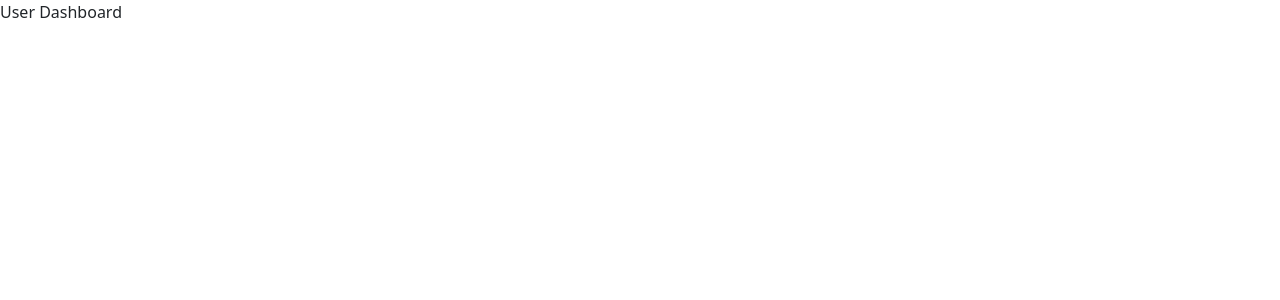
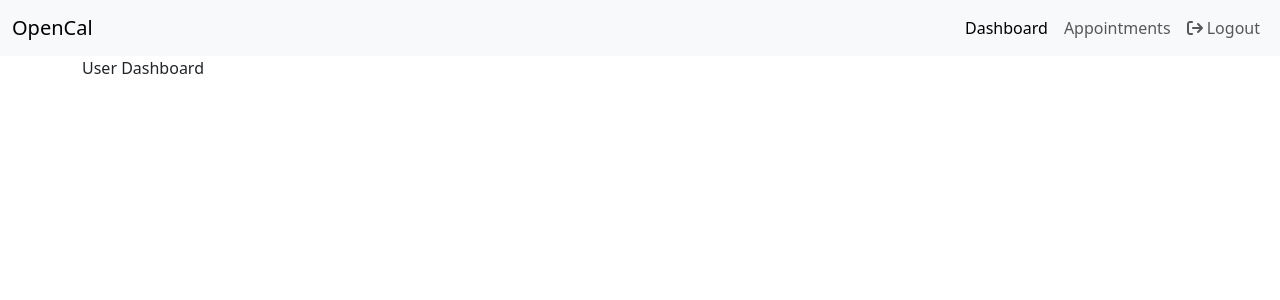
Before and after one commit to var-lab-it/opencal, a Vue app in the folder frontend/: page /dashboard in a window 1280 px wide. Shown: the top 300 px of the page. Built offline with nearby package versions, Linux system fonts and the light colour scheme; sample sign-in values are in the browser's storage.

Commit message:
App layout

```diff
--- a/frontend/index.html
+++ b/frontend/index.html
@@ -1,13 +1,12 @@
 <!doctype html>
 <html lang="en">
-  <head>
-    <meta charset="UTF-8" />
-    <link rel="icon" type="image/svg+xml" href="/vite.svg" />
-    <meta name="viewport" content="width=device-width, initial-scale=1.0" />
-    <title>Vite + Vue + TS</title>
-  </head>
-  <body>
-    <div id="app"></div>
-    <script type="module" src="/src/main.ts"></script>
-  </body>
+<head>
+    <meta charset="UTF-8"/>
+    <meta name="viewport" content="width=device-width, initial-scale=1">
+    <title>OpenCal</title>
+</head>
+<body>
+<div id="opencal"></div>
+<script type="module" src="/src/main.ts"></script>
+</body>
 </html>
--- a/frontend/package.json
+++ b/frontend/package.json
@@ -11,10 +11,16 @@
     "lint:ts:fix": "eslint --ext .ts,.vue src --fix"
   },
   "dependencies": {
+    "@fortawesome/fontawesome-svg-core": "^6.7.2",
+    "@fortawesome/free-brands-svg-icons": "^6.7.2",
+    "@fortawesome/free-regular-svg-icons": "^6.7.2",
+    "@fortawesome/free-solid-svg-icons": "^6.7.2",
+    "@fortawesome/vue-fontawesome": "^3.0.8",
     "axios": "^1.9.0",
     "bootstrap": "^5.3.5",
     "jwt-decode": "^4.0.0",
     "vue": "^3.5.13",
+    "vue-i18n": "^11.1.3",
     "vue-router": "^4.5.1"
   },
   "devDependencies": {
--- a/frontend/src/App.vue
+++ b/frontend/src/App.vue
@@ -1,5 +1,5 @@
 <template>
-  <div id="app">
+  <div>
     <router-view />
   </div>
 </template>
--- /dev/null
+++ b/frontend/src/components/Header.vue
@@ -0,0 +1,60 @@
+<template>
+  <nav class="navbar navbar-expand-lg bg-light sticky-top">
+    <div class="container-fluid">
+      <router-link
+        class="navbar-brand"
+        to="/dashboard"
+      >
+        OpenCal
+      </router-link>
+      <button
+        class="navbar-toggler"
+        type="button"
+        data-bs-toggle="collapse"
+        data-bs-target="#navbarSupportedContent"
+        aria-controls="navbarSupportedContent"
+        aria-expanded="false"
+        aria-label="Toggle navigation"
+      >
+        <span class="navbar-toggler-icon" />
+      </button>
+      <div
+        id="navbarSupportedContent"
+        class="collapse navbar-collapse"
+      >
+        <ul class="navbar-nav ms-auto mb-2 mb-lg-0">
+          <li class="nav-item">
+            <router-link
+              class="nav-link"
+              to="/dashboard"
+              active-class="active"
+            >
+              {{ $t('header.nav.dashboard') }}
+            </router-link>
+          </li>
+          <li class="nav-item">
+            <router-link
+              class="nav-link"
+              to="/appointments"
+              active-class="active"
+            >
+              {{ $t('header.nav.appointments') }}
+            </router-link>
+          </li>
+          <li class="nav-item">
+            <router-link
+              to="/logout"
+              class="nav-link"
+            >
+              <font-awesome-icon icon="sign-out" />
+              {{ $t('header.nav.logout') }}
+            </router-link>
+          </li>
+        </ul>
+      </div>
+    </div>
+  </nav>
+</template>
+
+<script setup lang="ts">
+</script>
--- a/frontend/src/components/Login.vue
+++ b/frontend/src/components/Login.vue
@@ -2,7 +2,9 @@
   <div class="login-container">
     <form @submit.prevent="handleLogin">
       <div class="form-group mb-3">
-        <label for="email">E-Mail</label>
+        <label for="email">
+          {{ $t('login.email') }}
+        </label>
         <input
           id="email"
           v-model="email"
@@ -12,7 +14,9 @@
         >
       </div>
       <div class="form-group mb-4">
-        <label for="password">Passwort</label>
+        <label for="password">
+          {{ $t('login.password') }}
+        </label>
         <input
           id="password"
           v-model="password"
@@ -25,7 +29,7 @@
         type="submit"
         class="btn btn-primary w-100"
       >
-        Einloggen
+        {{ $t('login.button') }}
       </button>
     </form>
     <p
--- a/frontend/src/components/UserDashboard.vue
+++ b/frontend/src/components/UserDashboard.vue
@@ -1,6 +1,14 @@
 <script setup lang="ts">
+import Header from "./Header.vue";
 </script>
 
 <template>
-  User Dashboard
+  <Header />
+  <div class="container">
+    <div class="row">
+      <div class="col">
+        User Dashboard
+      </div>
+    </div>
+  </div>
 </template>
--- /dev/null
+++ b/frontend/src/locales/en.json
@@ -0,0 +1,9 @@
+{
+  "login.email": "Email address",
+  "login.password": "Password",
+  "login.button": "Login",
+
+  "header.nav.dashboard": "Dashboard",
+  "header.nav.appointments": "Appointments",
+  "header.nav.logout": "Logout"
+}
--- a/frontend/src/main.ts
+++ b/frontend/src/main.ts
@@ -2,5 +2,26 @@ import { createApp } from 'vue'
 import './style/app.scss'
 import router from './router/index';
 import App from './App.vue'
+import 'bootstrap'
+import { library } from '@fortawesome/fontawesome-svg-core'
+import { FontAwesomeIcon } from '@fortawesome/vue-fontawesome'
+import { fas } from '@fortawesome/free-solid-svg-icons'
+import { fab } from '@fortawesome/free-brands-svg-icons'
+import { createI18n } from 'vue-i18n'
+import en from './locales/en.json'
 
-createApp(App).use(router).mount('#app')
+const i18n = createI18n({
+    locale: 'en',
+    fallbackLocale: 'en',
+    messages: {
+        en
+    }
+})
+library.add(fas, fab)
+
+const app = createApp(App)
+
+app.component('FontAwesomeIcon', FontAwesomeIcon)
+app.use(router)
+app.use(i18n)
+app.mount('#opencal')
--- a/frontend/src/router/index.ts
+++ b/frontend/src/router/index.ts
@@ -1,4 +1,5 @@
 import { createRouter, createWebHistory } from 'vue-router';
+import type { RouteLocationNormalized, NavigationGuardNext } from 'vue-router';
 import Login from '../components/Login.vue';
 import { isAuthenticated } from '../services/auth';
 import StartPage from "../components/StartPage.vue";
@@ -11,7 +12,11 @@ const routes = [
     {
         path: '/dashboard',
         component: UserDashboard,
-        beforeEnter: (to, from, next) => {
+        beforeEnter: (
+            to: RouteLocationNormalized,
+            from: RouteLocationNormalized,
+            next: NavigationGuardNext
+        ) => {
             if (isAuthenticated()) {
                 next();
             } else {
--- a/frontend/tsconfig.json
+++ b/frontend/tsconfig.json
@@ -7,7 +7,8 @@
     "jsx": "preserve",
     "types": ["vite/client"],
     "allowJs": true,
-    "allowSyntheticDefaultImports": true
+    "allowSyntheticDefaultImports": true,
+    "resolveJsonModule": true
   },
   "include": ["src/**/*.ts", "src/**/*.vue"]
 }
--- a/frontend/vite.config.ts
+++ b/frontend/vite.config.ts
@@ -1,9 +1,10 @@
-import { defineConfig } from 'vite'
+import {defineConfig} from 'vite'
 import vue from '@vitejs/plugin-vue'
 
 // https://vite.dev/config/
 export default defineConfig({
-  plugins: [vue()],
+    root: '.',
+    plugins: [vue()],
     css: {
         preprocessorOptions: {
             scss: {
@@ -11,5 +12,8 @@ export default defineConfig({
             },
         },
     },
+    optimizeDeps: {
+        include: ['@fortawesome/fontawesome-svg-core']
+    }
 
 })
```
Also changed, not shown: frontend/src/components/LanguageSwitch.vue (added, +42 -0 lines), 1 other file (tests, documents, lock files or other folders).
